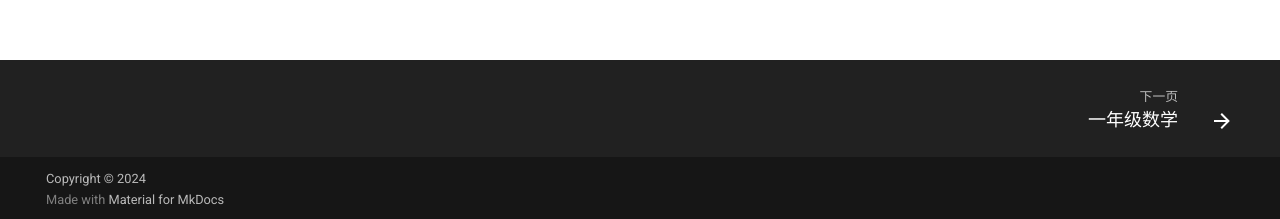
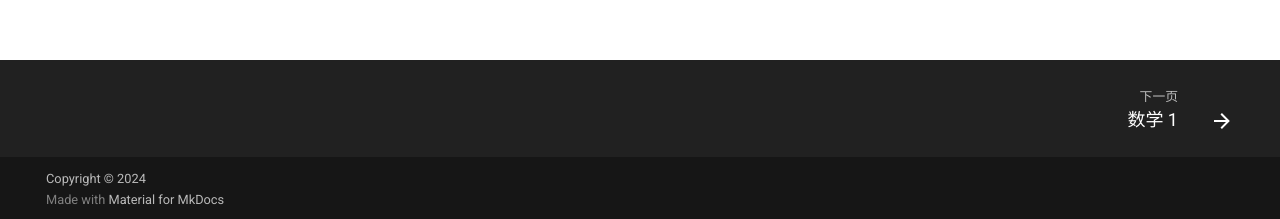
Before and after one commit to sorokin990/sorokin990.github.io, an MkDocs documentation site: the page built from docs/index.md, in a window 1280 px wide. Shown: the part 678-897 px from the top of the page. Built offline with MkDocs 1.6.1 and Material for MkDocs 9.7.7, drawn with Linux system fonts in a browser that asks for light colours; comment, search, counter and statistics services are not loaded.

```diff
--- a/mkdocs.yml
+++ b/mkdocs.yml
@@ -9,7 +9,7 @@ nav:
   - 首页: index.md
 
   - 数学:
-    #- math/index.md
+    - math/index.md
     - 一年级:
       - math/一年级/index.md
       - 加法: math/一年级/add.md
```
